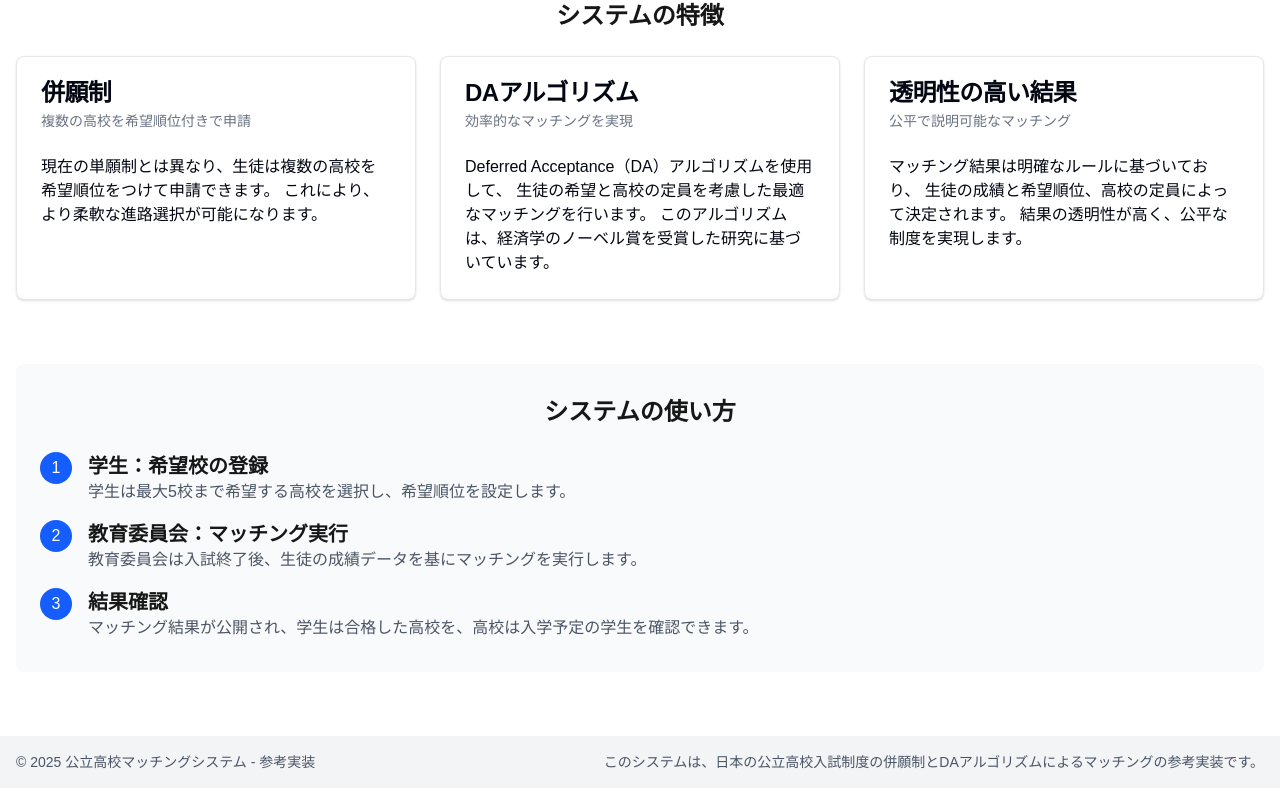
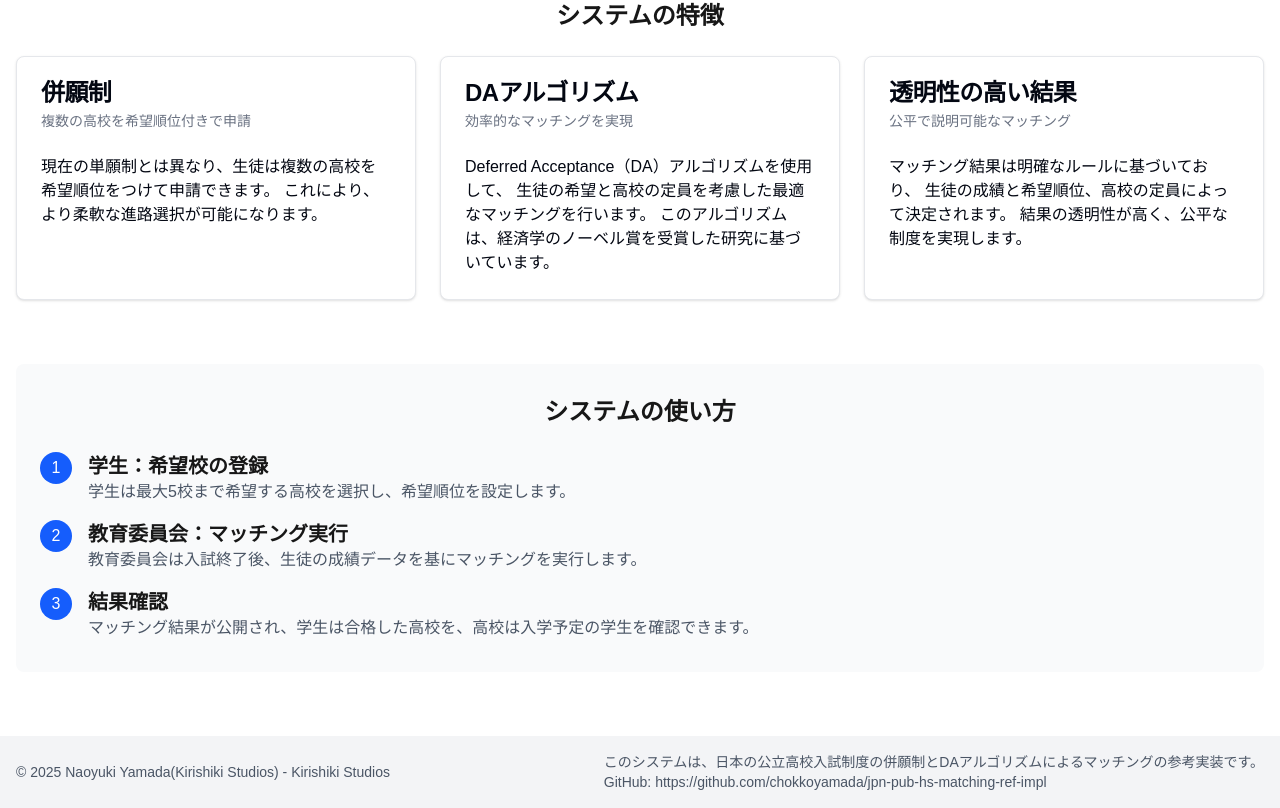
Before and after one commit to chokkoyamada/jpn-pub-hs-matching-ref-impl, a Next.js app: page / in a window 1280 px wide. Shown: the part 408-1216 px from the top of the page. Built offline with nearby package versions, Linux system fonts and the light colour scheme.

Commit message:
added github link

```diff
--- a/src/components/ui/Footer.tsx
+++ b/src/components/ui/Footer.tsx
@@ -11,12 +11,15 @@ const Footer = () => {
         <div className="flex flex-col md:flex-row justify-between items-center">
           <div className="mb-4 md:mb-0">
             <p className="text-sm">
-              &copy; {new Date().getFullYear()} 公立高校マッチングシステム - 参考実装
+              &copy; 2025 Naoyuki Yamada(Kirishiki Studios) - <a href="https://www.kirishikistudios.com/">Kirishiki Studios</a>
             </p>
           </div>
           <div className="text-sm">
             <p>
               このシステムは、日本の公立高校入試制度の併願制とDAアルゴリズムによるマッチングの参考実装です。
+            </p>
+            <p>
+              GitHub: <a href="https://github.com/chokkoyamada/jpn-pub-hs-matching-ref-impl">https://github.com/chokkoyamada/jpn-pub-hs-matching-ref-impl</a>
             </p>
           </div>
         </div>
```
